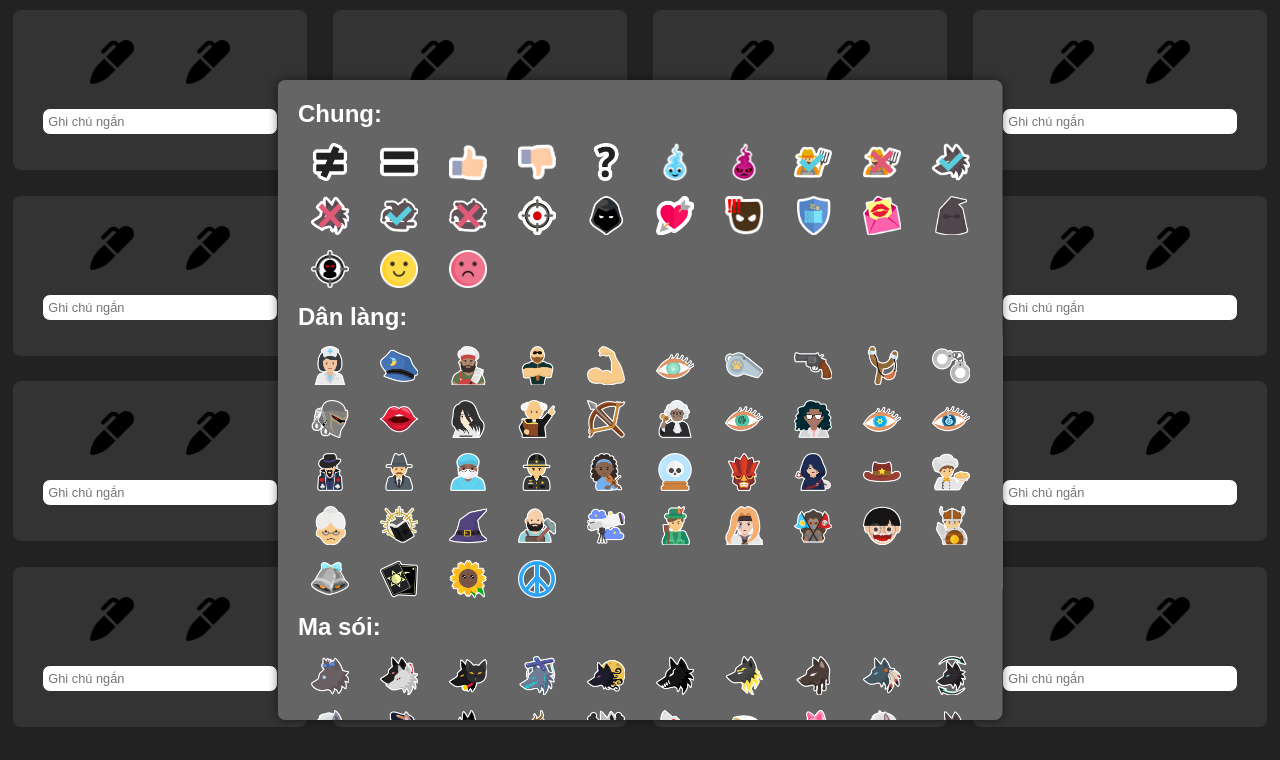
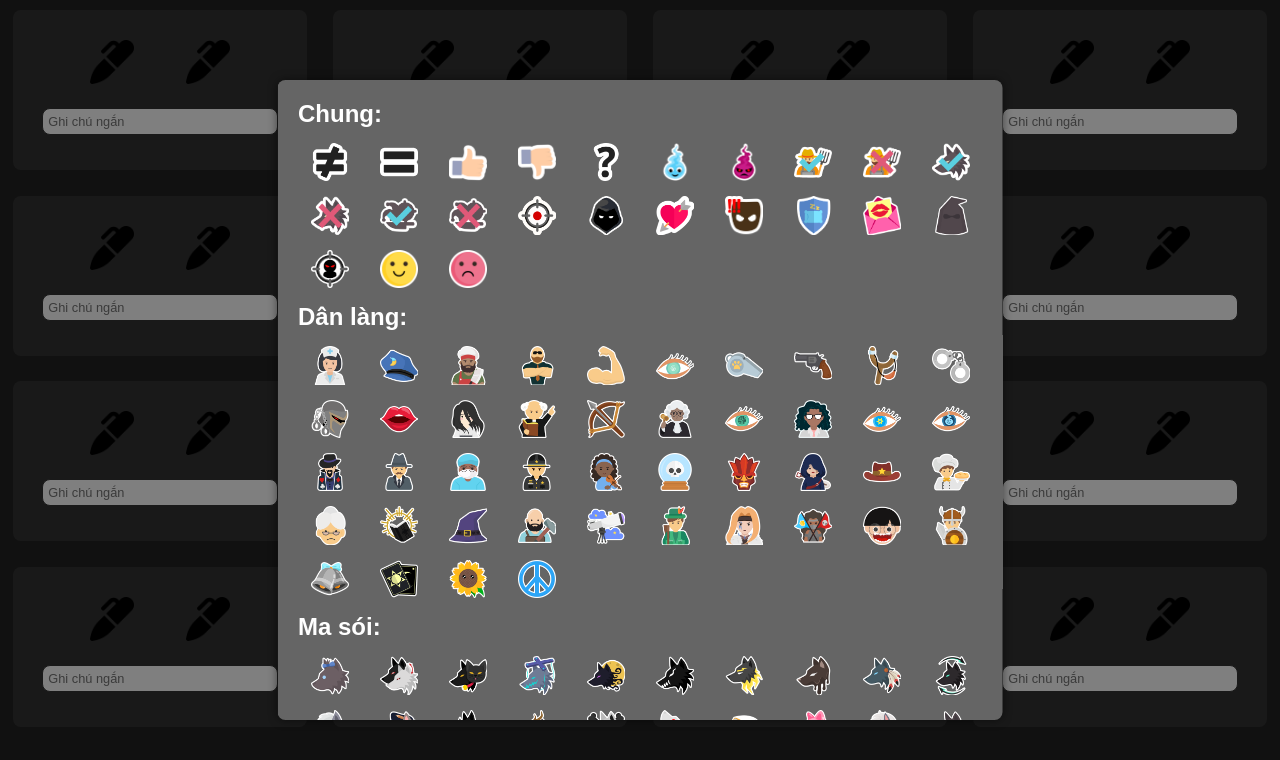
Before and after one commit to MinhMiner/wov-player-note, a plain HTML site: page index.html in a window 1280 px wide. Both pictures are taken after a click on the button 112 px from the left and 62 px from the top of the page. Shown: the top 760 px of the page. Drawn offline with Linux system fonts and the light colour scheme.

Commit message:
make the pop-up easier to close

```diff
--- a/index.html
+++ b/index.html
@@ -10,7 +10,9 @@
 <body>
     <div id="grid-container" class="grid"></div>
 
-    <div id="popup" class="popup"></div>
+    <div class="popup-overlay" id="popup-overlay">
+        <div id="popup" class="popup"></div>
+    </div>
 
     <footer>
         <h2>Wolvesville Custom Player Note Tool</h2>
--- a/script.js
+++ b/script.js
@@ -1,5 +1,6 @@
 // Declarations
 const gridContainer = document.getElementById("grid-container");
+const popupOverlay = document.getElementById("popup-overlay");
 const popup = document.getElementById("popup");
 let enableOneIconNoteOnly = false;
 let disableTextNote = false;
@@ -390,6 +391,8 @@ document.getElementById('disable-text-note-checkbox').addEventListener('change',
     generateGrid(gridSize, gridSize);
 });
 
+popupOverlay.addEventListener("click", closePopup);
+
 // Others
 
 function changeGridSize(size) {
@@ -400,10 +403,14 @@ function changeGridSize(size) {
 function openPopup(button) {
     activeButton = button;
     popup.style.display = "block";
+    popupOverlay.style.display = "block";
+    document.body.style.overflow = "hidden";
 }
 
 function closePopup() {
     popup.style.display = "none";
+    popupOverlay.style.display = "none";
+    document.body.style.overflow = "auto"
 }
 
 function selectOption(option) {
--- a/styles.css
+++ b/styles.css
@@ -52,12 +52,24 @@ body {
     border-radius: 8px;
 }
 
+.popup-overlay {
+    display: none;
+    position: fixed;
+    top: 0;
+    left: 0;
+    width: 100%;
+    height: 100%;
+    background-color: rgba(0, 0, 0, 0.5);
+    z-index: 999;
+}
+
 .popup {
     display: none;
     position: fixed;
     top: 50%;
     left: 50%;
     width: auto;
+    z-index: 1000;
     max-height: 80vh;
     overflow-y: auto;
     transform: translate(-50%, -50%);
```
